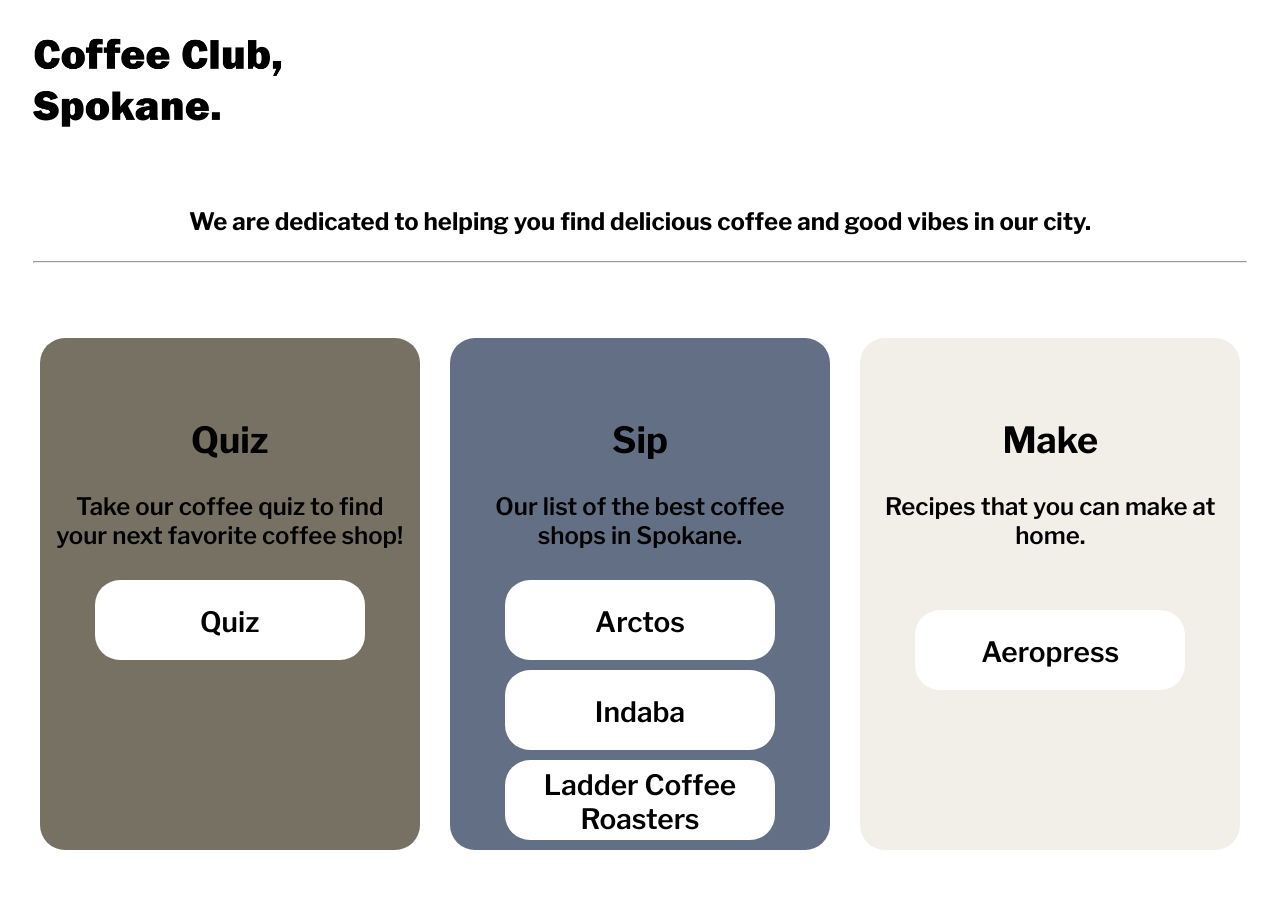
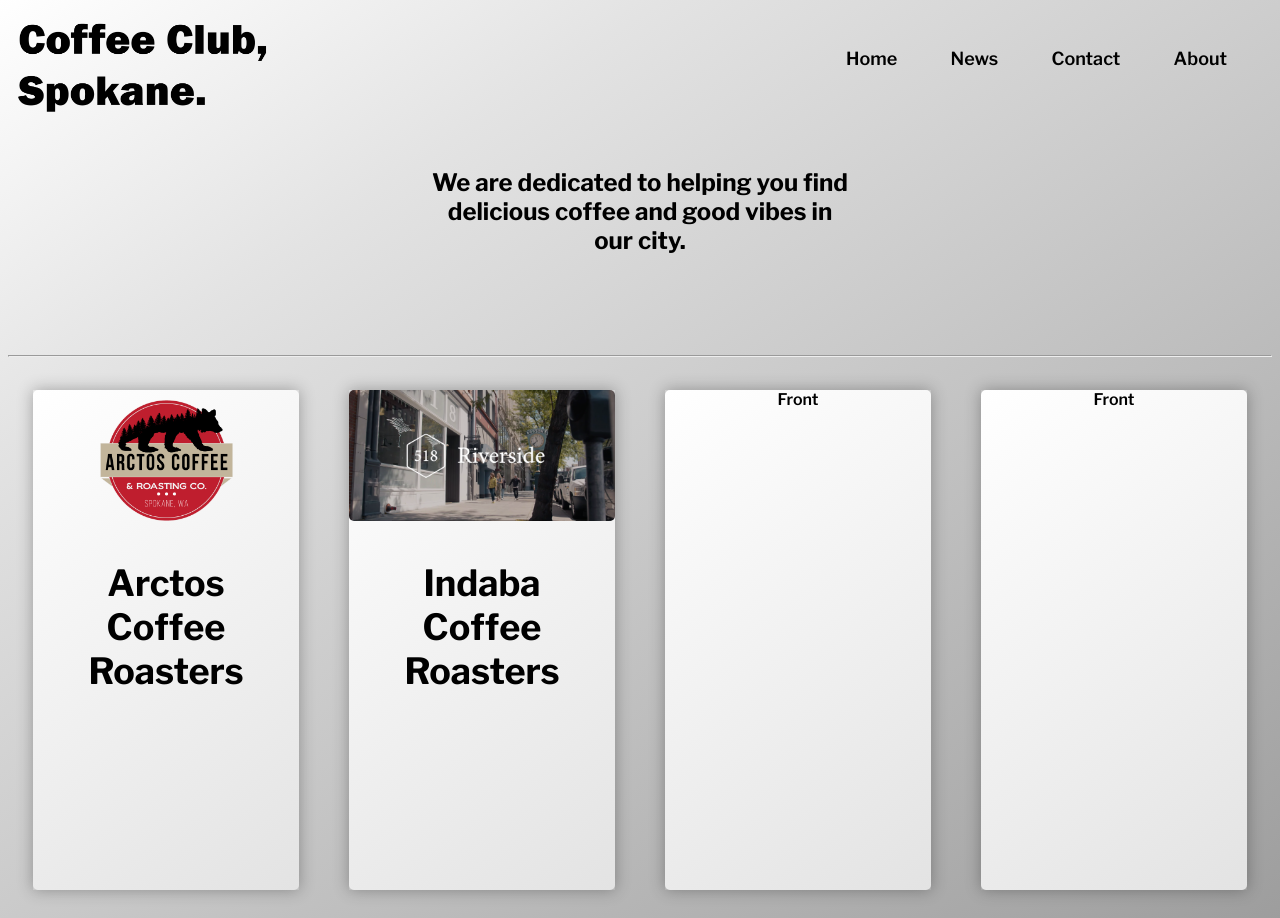
Before and after one commit to JoshLeeK/Coffee-Club-Spokane., a plain HTML site: page index.html in a window 1280 px wide. Shown: the top 918 px of the page. Drawn offline with nearby package versions, Linux system fonts and the light colour scheme.

Commit message:
Revamp of page with new animated cards & colors

```diff
--- a/index.html
+++ b/index.html
@@ -11,41 +11,74 @@
         <link rel="preconnect" href="https://fonts.gstatic.com" crossorigin>
         <link href="https://fonts.googleapis.com/css2?family=Libre+Franklin:wght@600;700&display=swap" rel="stylesheet">
     </head>
-    <div class="main">
+    <body>
     <header>
         <div class="header-block" id="header-block">
             <img class="logo" id="logo" src="Assets/logo.png">
-
+            <ul>
+                <li><a href="default.asp">Home</a></li>
+                <li><a href="news.asp">News</a></li>
+                <li><a href="contact.asp">Contact</a></li>
+                <li><a href="about.asp">About</a></li>
+              </ul>
         </div>
-    </header>
-    <body>
         <div class="intro"><h2 id="title" class="title">We are dedicated to helping you find delicious coffee and good vibes in our city.</h2>
         </div>
         <hr>
-        <div id = "boxes">
-            <div class="flex-item" id = "leftbox">
-                <h2>Quiz</h2>
-                Take our coffee quiz to find your next favorite coffee shop!
-              <a href="https://0x6bxkqilha.typeform.com/to/Jy7WTv7S"><button class="btn" id="quiz-button">Quiz</button></a>
+    </header>
+        <div class="card-box">
+            <!-- Arctos Card -->
+            <div class="card arctos">
+                <div class="content">
+                  <div class="front">
+                    <img class="card-image arctos" src="Assets/arctos.png">
+                    <h3 class="card-title">Arctos Coffee Roasters</h3>
                   </div>
-
-            <div class="flex-item" id = "middlebox">
-                <h2>Sip</h2>
-                Our list of the best coffee shops in Spokane.
-                <button id="arctos" class="btn">Arctos</button>
-                <button id="indaba" class="btn">Indaba</button>
-                <button id="ladder" class="btn">Ladder Coffee Roasters</button>
+                  <div class="back">
+                    <h4 class="card-back">Arctos is near Gonzaga and is a favorite location for students</h4>
+                    <p class="card-back-p">The warm vibes encourage productive studying or a meangingful chat with friends. The coffee is no joke either.</p>
+                    <p class="card-back-p">Located in the Logan Neighborhood, Arctos is accesible to most of Spokane.</p>
+                    <a href="https://www.arctoscoffee.com"><button type="button" class="card-button">Click here to go to their website</button></a>
+                    <img class="card-image" src="">
                   </div>
-
-            <div class="flex-item" id = "rightbox">
-                <h2>Make</h2>
-                <p class="pp">Recipes that you can make at home.</p>
-                <a href="https://aeroprecipe.com/recipes/james-hoffmann-aeropress-recipe"> <button id="aero" class="btn">Aeropress</button></a>
+                </div>
+              </div>
+              <!-- Indaba Card -->
+              <div class="card indaba">
+                <div class="content">
+                  <div class="front">
+                    <img class="card-image" src="Assets/indaba - riverside.png">
+                    <h3 class="card-title">Indaba Coffee Roasters</h3>
+                  </div>
+                  <div class="back">
+                    <h4 class="card-back">Indaba Coffee Roasters is one of the premier coffee roasters in Spokane!</h4>
+                    <p class="card-back-p">Known for their community engagement and friendly staff, Indaba is beloved by many coffee lovers in the city.</p>
+                    <p class="card-back-p">With 3 locations (and a fourth on the way), Indaba has a cozy table for you!</p>
+                    <a href="https://www.indabacoffee.com/"><button type="button" class="card-button">Click here to go to their website</button></a>
+                    <!-- <img class="card-image" src="Assets/indaba-summit.png"> -->
+                  </div>
+                </div>
+              </div>
+              <!-- Rocket Bakery card -->
+              <div class="card ????">
+                <div class="content">
+                  <div class="front">
+                    Front
+                  </div>
+                  <div class="back">
+                    Back!
+                  </div>
+                </div>
+              </div>
+              <div class="card ????">
+                <div class="content">
+                  <div class="front">
+                    Front
+                  </div>
+                  <div class="back">
+                    Back!
+                </div>
               </div>
         </div>
         </body>
-<footer class="footer">
-</footer>
-    <script src="main.js" async defer></script>
-</div>
 </html>
--- a/styles.css
+++ b/styles.css
@@ -1,12 +1,39 @@
-body {
-    max-width: 100%;
-}
+  body {
+    font-family: 'Libre Franklin', sans-serif;
+    background: rgb(157,157,157);
+background: linear-gradient(326deg, rgba(157,157,157,1) 0%, rgba(227,227,227,1) 75%, rgba(255,255,255,1) 100%);
+  }
+
 .logo {
     max-width: 250px;
-    padding-left: 25px;
-    padding-top: 25px;
-    display: inline;
+    display: inline-block;
+  width: 50%;
+  padding-top: 10px;
+  padding-left: 10px;
 }
+
+.header-block {
+    display: flex;
+    justify-content: space-between;
+  }
+
+ul {
+    list-style-type: none;
+    margin: 0;
+    padding: 0;
+    display: block;
+  }
+
+  li {
+    display: inline-block;
+    color: #000;
+    padding-top: 15px;
+    padding-right: 15px;
+    margin-top: 25px;
+    margin-right: 25px;
+    text-decoration: none;
+    font-size: 18px;
+  }
 
 h1 {
     font-family: 'Libre Franklin', sans-serif;
@@ -18,138 +45,154 @@ h2 {
     text-align: center;
 }
 
-.header-block {
-    text-align: left;
-}
-
-#btn {
-    font-family:'Libre Franklin', sans-serif;
-}
-
-ul {
-    list-style-type: none;
-    margin: 5;
-    padding: 0;
-      }
-
-li {
-    margin: 5px;
-}
-
-#boxes {
-    display: flex;
-    flex-direction: row;
-    flex-wrap: wrap;
-    justify-content: space-between;
-    width: 95%;
-    margin: 0 auto;
-    overflow: hidden;
-    align-content: center;
-}
-
-.flex-item {
-    width: 30%;
-    height: auto;
-    font-family:'Libre Franklin', sans-serif;
-    text-align: center;
-    font-size: 24px;
-    padding-top: 50px;
-    gap: 25px;
-    flex-wrap: wrap;
-    margin-top: 50px;
-}
-
-.footer {
-    text-align: center;
-    margin-top: 100%;
-}
-
-.intro {
-    text-align: center;
-    width: 100%;
-    padding-top: 50px;
-    margin: auto;
-}
-
-.boxes {
-    display: flex;
-  }
-  .boxes > div {
-    flex: 1; /*grow*/
-  }
-
-  hr {
-    margin: 25px;
-  }
-
-  #spokane-pav-cont{
-    margin: auto;
+h3 {
+    font-family: 'Libre Franklin', sans-serif;
     text-align: center;
 }
 
-.btn:hover {
-    background-color: black;
-    color: white;
+p {
+    font-family: 'Libre Franklin', sans-serif;
+    text-align: center;
+    font-size: 16px;
 }
 
-#arctos {
-    margin-top: 30px;
+/* header {
+    background-image: url("Assets/IMG_20230608_144446_983.jpg");
+} */
+
+.card-box {
+    display: flex;
+    flex-flow: row;
+    background-color: transparent;
+    border: 0px;
+    margin: 0px;
+    border-radius: 5px;
 }
 
-#aero {
-    margin-top: 60px;
-    background-color: white;
+.card {
+  width: 25%;
+  height: 500px;
+  margin: 25px;
+  perspective: 500px;
+  border-radius: 5px;
+      grid-template-rows: 210px 250px 20px;
+  }
+
+.content {
+  position: absolute;
+  width: 100%;
+  height: 100%;
+  box-shadow: 0 0 15px rgba(0,0,0,0.3);
+
+  transition: transform 1s;
+  transform-style: preserve-3d;
 }
 
-a {
-    text-decoration: none;
+.card:hover .content {
+  transform: rotateY( 180deg ) ;
+  transition: transform 0.5s;
 }
 
-#leftbox {
-    background-color: #777163 ;
-    border-radius: 25px;
-    padding-left: 10px;
-    padding-right: 10px;
-}
-#middlebox {
-    background-color: #636f84 ;
-    border-radius: 25px;
-    padding-bottom: 10px;
-    padding-left: 10px;
-    padding-right: 10px;
-}
-#rightbox {
-    background-color: #f2efe9 ;
-    border-radius: 25px;
-    padding-left: 10px;
-    padding-right: 10px;
-}
-.btn {
-    display: block;
-    text-align: center;
-    margin: auto;
-    margin-top: 10px;
-    width: 75%;
-    height: 80px;
-    font-family:'Libre Franklin', sans-serif;
-    font-size: 28px;
-    transition-duration: 0.4s;
-    border: 0px;
-    background-color: white;
-    border-radius: 25px;
-    padding-top: 5px;
-}
-#quiz-button {
-    margin-top: 30px;
+.front,
+.back {
+  position: absolute;
+  height: 100%;
+  width: 100%;
+  background: rgb(157,157,157);
+background: linear-gradient(326deg, rgba(157,157,157,1) 0%, rgba(227,227,227,1) 0%, rgba(255,255,255,1) 100%);
+  text-align: center;
+  border-radius: 5px;
+  backface-visibility: hidden;
 }
 
-/*.pp {
-    padding: 0px 50px;
-}*/
+.front {
+    border-radius: 5px;
+}
 
-@media screen and (max-width:500px) {
-    #boxes { flex-direction: column;  }
-   #leftbox { flex-basis: 100%; }
+.card-title {
+    font-size: 36px;
+    font-family: 'Libre Franklin', sans-serif;
+    text-align: center;
+    max-width: 75%;
+    margin-left: auto;
+    margin-right: auto;
+}
+
+.card-back {
+    font-size: 18px;
+    font-family: 'Libre Franklin', sans-serif;
+    text-align: center;
+    max-width: 75%;
+    margin-left: auto;
+    margin-right: auto;
+}
+
+.card-back-p {
+    max-width: 75%;
+    margin-left: auto;
+    margin-right: auto;
+    font-size: 14px;
+}
+.back {
+    background: rgb(157,157,157);
+    background: linear-gradient(126deg, rgba(157,157,157,1) 0%, rgba(0,0,0,1) 100%);
+  color: white;
+  transform: rotateY( 180deg );
+  border-radius: 5px;
+}
+
+.card-image {
+    width: 100%;
+    height: auto;
+}
+.card-image.arctos {
+    width: 50%;
+    padding-top: 10px;
+    height: auto;
+}
+
+.title {
+    margin-bottom: 100px;
+    margin-top: 50px;
+    margin-left: auto;
+  margin-right: auto;
+    max-width: 33%;
+}
+ a {
+    text-decoration: none;
+    margin: auto;
+    padding: 5px;
+    color: black;
+ }
+button {
+    font-family: 'Libre Franklin', sans-serif;
+    text-align: center;
+    border-radius: 5px;
+    font-size: 16px;
+    border: 0;
+    background-color: white;
+    transition-duration: 0.4s;
+    margin-top: 30px;
+    margin-bottom: 30px
+}
+
+button:hover {
+    background-color: black ; /* Green */
+    color: white;
+  }
+
+  #indaba-logo {
+    padding-top: 10%;
+    max-width: 75%;
+  }
+
+  img {
+    border-radius: 5px;
+  }
+
+  @media screen and (max-width:1000px) {
+    .card-box { flex-direction: column;  }
+   /* .arctos { flex-basis: 100%; } */
    .flex-item { width: 100%; padding-bottom: 50px }
-   body {padding: 15px;}
+   .card {width: auto;}
   }
```
Also changed, not shown: Assets/arctos.png (added), Assets/indaba - riverside.png (added), Assets/indaba+tree_symmetrical_rich+black-whitebg-200x200.png (added), Assets/indaba-summit.png (added), Assets/indaba.png (added), 1 other file. Lines whose indentation alone changed are shown as unchanged.
